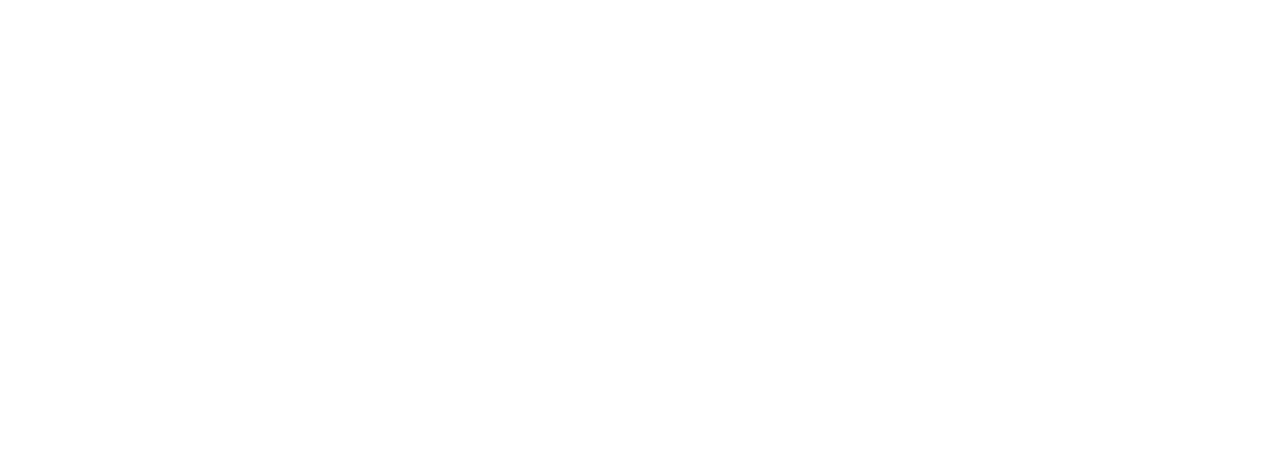
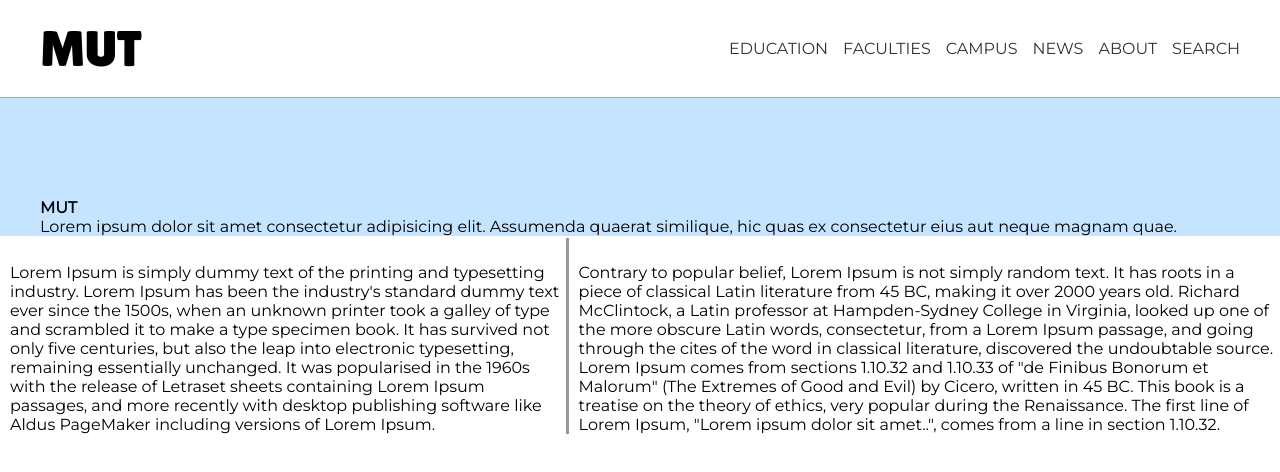
Before and after one commit to Seytek/project_czu, a plain HTML site: page education.html in a window 1280 px wide. Drawn offline with Linux system fonts and the light colour scheme.

Commit message:
education

```diff
--- a/about.html
+++ b/about.html
@@ -0,0 +1,16 @@
+<!DOCTYPE html>
+<html lang="en">
+<head>
+    <meta charset="UTF-8">
+    <meta http-equiv="X-UA-Compatible" content="IE=edge">
+    <meta name="viewport" content="width=device-width, initial-scale=1.0">
+    <link rel="stylesheet" href="css/style.css">
+    <link rel="preconnect" href="https://fonts.googleapis.com">
+    <link rel="preconnect" href="https://fonts.gstatic.com" crossorigin>
+    <link href="https://fonts.googleapis.com/css2?family=Lilita+One&family=Montserrat&display=swap" rel="stylesheet">
+    <title>Magnum University of Technology</title>
+</head>
+<body>
+    123
+</body>
+</html>
--- a/css/style.css
+++ b/css/style.css
@@ -18,6 +18,24 @@ a {
     max-width: 1200px;
 }
 
+.container2 {
+    margin: 0 auto;
+    width: 100%;
+    max-width: 1200px;
+}
+
+#left {
+    border-right: 3px solid #989898;
+    padding-top: 25px;
+    padding-left: 8px;
+    padding-right: 4px;
+}
+
+#right {
+    padding-top: 25px;
+    padding-left: 8px;
+    padding-right: 4px;
+}
 
 
 /* ____________________________________________header */
@@ -48,3 +66,12 @@ a {
     background-color: bisque;
     padding: 100px 0 0 0;
 }
+
+.intro2 {
+    background-color: #C4E4FF;
+    padding: 100px 0 0 0;
+}
+
+.intro_title {
+    font-size: 50px;
+}
--- a/education.html
+++ b/education.html
@@ -0,0 +1,52 @@
+<!DOCTYPE html>
+<html lang="en">
+<head>
+    <meta charset="UTF-8">
+    <meta http-equiv="X-UA-Compatible" content="IE=edge">
+    <meta name="viewport" content="width=device-width, initial-scale=1.0">
+    <link rel="stylesheet" href="css/style.css">
+    <link rel="preconnect" href="https://fonts.googleapis.com">
+    <link rel="preconnect" href="https://fonts.gstatic.com" crossorigin>
+    <link href="https://fonts.googleapis.com/css2?family=Lilita+One&family=Montserrat&display=swap" rel="stylesheet">
+    <title>Magnum University of Technology</title>
+</head>
+<body>
+    <header class="header">
+        <div class="container">
+            <div class="header__inner">
+                <div class="header__logo">MUT</div>
+                <nav class="nav">
+                    <ul class="nav__items">
+                        <li><a href="#" class="nav__item">Education</a></li>
+                        <li><a href="faculties.html" class="nav__item">Faculties</a></li>
+                        <li><a href="campus.html" class="nav__item">Campus</a></li>
+                        <li><a href="news.html" class="nav__item">News</a></li>
+                        <li><a href="about.html" class="nav__item">About</a></li>
+                        <li><a href="#" class="nav__item">Search</a></li>
+                    </ul>
+                </nav>
+            </div>
+        </div>
+    </header>
+
+    <section class="intro2">
+        <div class="container2">
+            <div class="intro__inner">
+                <div class="intro__title">
+                    <h1>MUT</h1>
+                </div>
+                <div class="intro__subtitle">Lorem ipsum dolor sit amet consectetur adipisicing elit. Assumenda quaerat similique, hic quas ex consectetur eius aut neque magnam quae.</div>
+            </div>
+        </div>
+    </section>
+
+    <section class="intro3">
+        <table class="container3">
+            <tr>
+            <td id="left">Lorem Ipsum is simply dummy text of the printing and typesetting industry. Lorem Ipsum has been the industry's standard dummy text ever since the 1500s, when an unknown printer took a galley of type and scrambled it to make a type specimen book. It has survived not only five centuries, but also the leap into electronic typesetting, remaining essentially unchanged. It was popularised in the 1960s with the release of Letraset sheets containing Lorem Ipsum passages, and more recently with desktop publishing software like Aldus PageMaker including versions of Lorem Ipsum.</td>
+            <td id="right">Contrary to popular belief, Lorem Ipsum is not simply random text. It has roots in a piece of classical Latin literature from 45 BC, making it over 2000 years old. Richard McClintock, a Latin professor at Hampden-Sydney College in Virginia, looked up one of the more obscure Latin words, consectetur, from a Lorem Ipsum passage, and going through the cites of the word in classical literature, discovered the undoubtable source. Lorem Ipsum comes from sections 1.10.32 and 1.10.33 of "de Finibus Bonorum et Malorum" (The Extremes of Good and Evil) by Cicero, written in 45 BC. This book is a treatise on the theory of ethics, very popular during the Renaissance. The first line of Lorem Ipsum, "Lorem ipsum dolor sit amet..", comes from a line in section 1.10.32.</td>
+            </tr>
+        </table>
+    </section>
+</body>
+</html>
```
Also changed, not shown: campus.html (+16 -0 lines), faculties.html (+16 -0 lines), news.html (+16 -0 lines).
